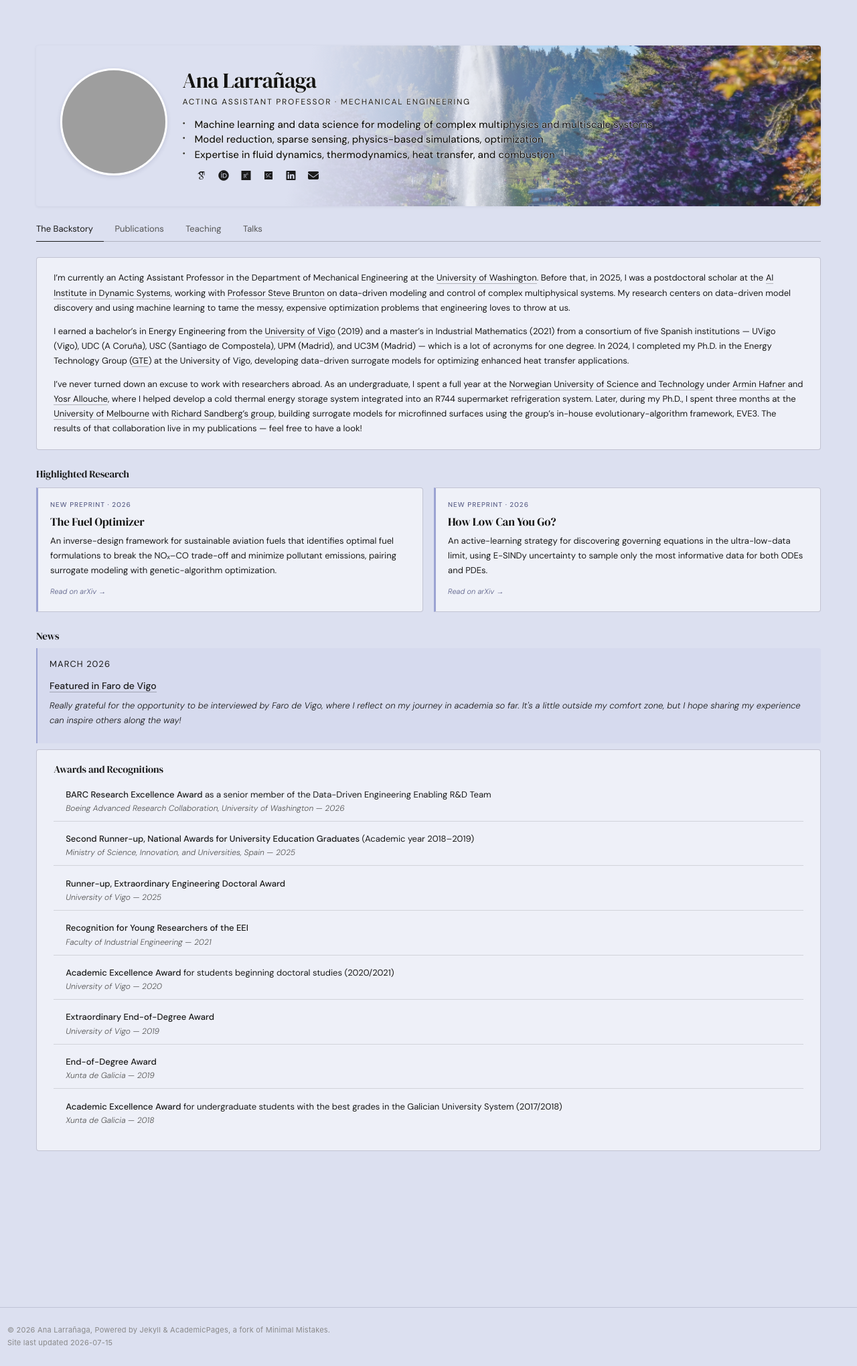
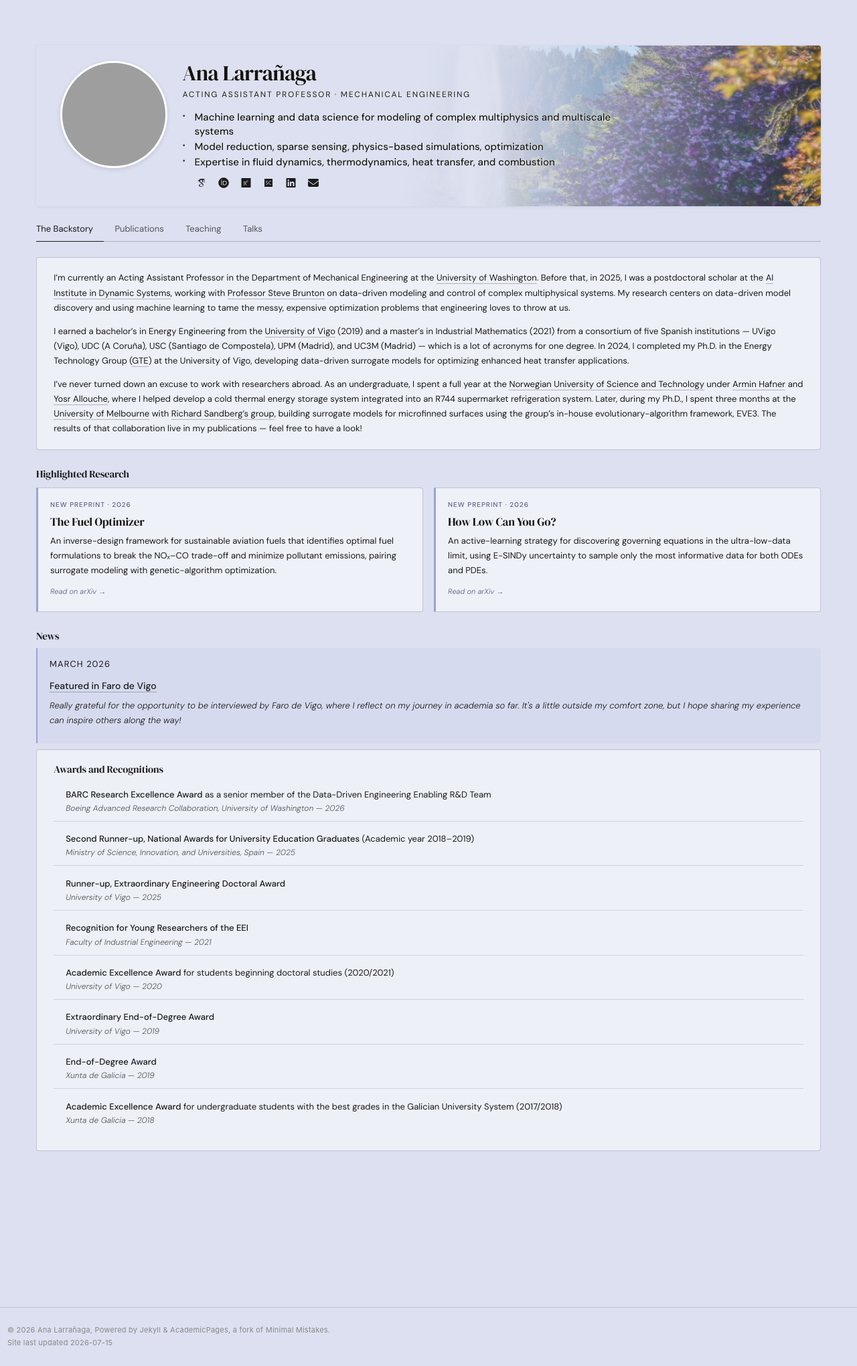
Before and after one commit to alarran/alarran.github.io, a Jekyll site: the page built from _pages/about.md, in a window 1280 px wide. Shown: the whole page at 67% size. Built offline with Jekyll 4.4.1, drawn with Linux system fonts in a browser that asks for light colours; some web fonts are replaced; a script that is not in the unit is left out.

Commit message:
Reshape backgroung image

```diff
--- a/_sass/_academic-pages-custom.scss
+++ b/_sass/_academic-pages-custom.scss
@@ -339,11 +339,11 @@ a:hover {
   background-image:
     linear-gradient(100deg,
       #dce0f0 0%,
-      #dce0f0 34%,
-      rgba(220, 224, 240, 0.85) 46%,
-      rgba(220, 224, 240, 0.45) 60%,
-      rgba(220, 224, 240, 0.18) 78%,
-      rgba(220, 224, 240, 0.10) 100%),
+      #dce0f0 48%,
+      rgba(220, 224, 240, 0.92) 60%,
+      rgba(220, 224, 240, 0.62) 73%,
+      rgba(220, 224, 240, 0.32) 87%,
+      rgba(220, 224, 240, 0.15) 100%),
     url('/images/background.jpg');
   background-size: cover, cover;
   background-position: center, right center;
@@ -383,6 +383,7 @@ a:hover {
   display: flex;
   flex-direction: column;
   justify-content: flex-start;
+  max-width: 640px;
 }
 
 /* Fine white outline + soft halo so hero text stays crisp over the
```
